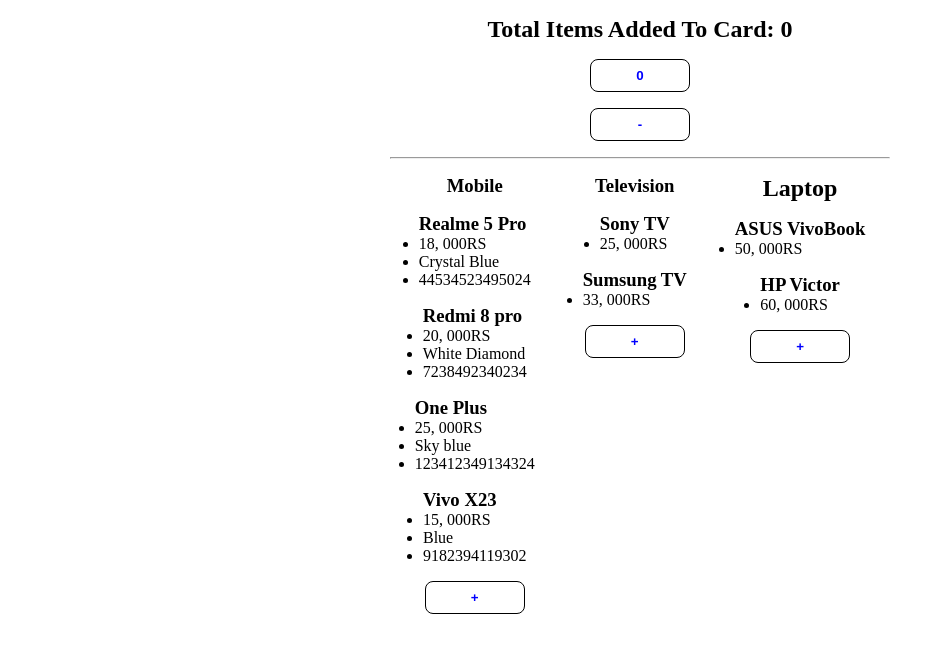
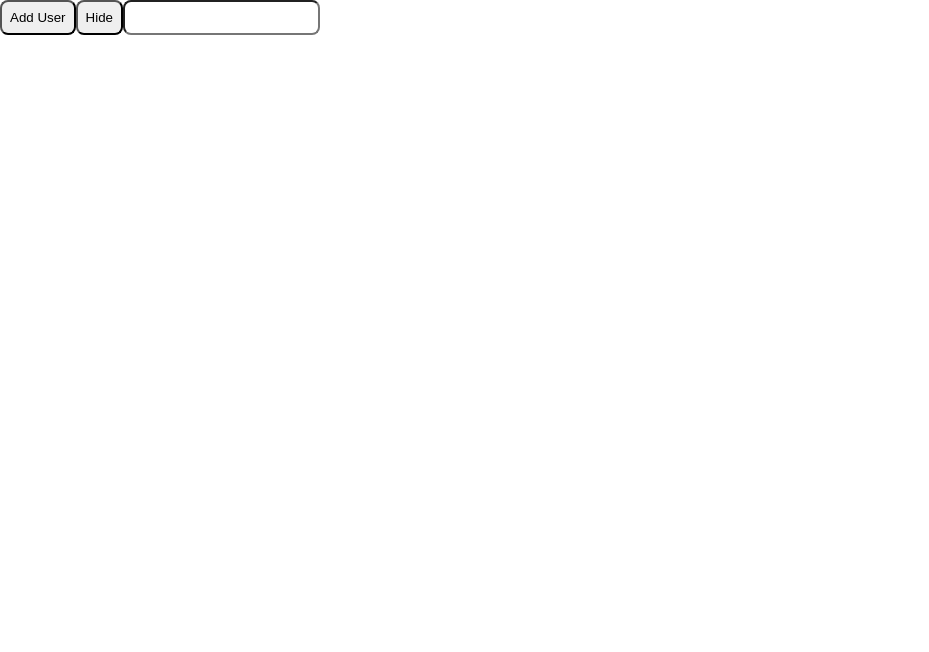
Before and after one commit to astiksayare/React-Doc, a React (Vite) app in the folder React-Master/react-master-jsx/: page / in a window 1280 px wide. Shown: the top 652 px of the page, without its empty margins (0-929 px from the left). Built offline with nearby package versions, Linux system fonts and the light colour scheme.

Commit message:
Added: useRef in React

```diff
--- a/React-Master/react-master-jsx/src/hooks/index.js
+++ b/React-Master/react-master-jsx/src/hooks/index.js
@@ -6,6 +6,7 @@
 import { ReactFrom } from "./state/ReactForm";
 import * as Effect from './effects/index';
 import * as Reducer from './reducer';
+import * as Reference from './reference';
 
 export {
     Counter,
@@ -14,5 +15,6 @@
     InputChange,
     ReactFrom,
     Effect,
-    Reducer
+    Reducer,
+    Reference
 }
--- /dev/null
+++ b/React-Master/react-master-jsx/src/hooks/reference/InputField.jsx
@@ -0,0 +1,42 @@
+import React from "react";
+
+export const InputField = () => {
+
+    const inputRef = React.useRef(); // by default, empty useRef will be undefined
+    const buttonRef = React.useRef();
+
+    const handleHideAndShow = () => {
+        if(buttonRef.current.value === 'Hide') {
+            inputRef.current.style.display = 'none';
+            buttonRef.current.value = 'Show';
+        }else {
+            buttonRef.current.value = "Hide";
+            inputRef.current.style.display = 'block';
+        }
+    }
+
+    const handleClick = () => {
+        console.log(inputRef); // {current: input}
+
+         // focus on the input field
+        inputRef.current.focus();
+
+        // update input field value
+        inputRef.current.value = 'Astik';
+
+        // change color
+        inputRef.current.style.color = 'Red';
+
+        // bold font
+        inputRef.current.style.fontWeight = 'bold';
+    }
+
+    console.log('Rendered only once...');
+    return (
+        <section>
+            <input type="button" value="Add User" onClick={handleClick} />
+            <input type="button" ref={buttonRef} value={'Hide'} onClick={handleHideAndShow}/>
+            <input type="text" ref={inputRef} />
+        </section>
+    )
+}
--- /dev/null
+++ b/React-Master/react-master-jsx/src/hooks/reference/index.js
@@ -0,0 +1,3 @@
+import { InputField } from "./InputField";
+
+export { InputField };
--- a/React-Master/react-master-jsx/src/main.jsx
+++ b/React-Master/react-master-jsx/src/main.jsx
@@ -5,16 +5,18 @@
 import * as Hooks from './hooks/index';
 import { Task } from './Task';
 import * as Portal from './portal';
+import * as Hook from './hooks';
 
 Root.createRoot(document.getElementById('root')).render(
-    <React.StrictMode>
-        {/* <App /> */}
-        {/* <Hooks.ReactFrom /> */}
-        <Task />
-     </React.StrictMode>
+    // <React.StrictMode>
+    //     {/* <App /> */}
+    //     {/* <Hooks.ReactFrom /> */}
+    //     <Task />
+    //  </React.StrictMode>
 
     /* Portal */
     // <Portal.EffectPortal />
     // <Portal.ContextPortal />
     // <Portal.ReducerPortal />
+    <Hook.Reference.InputField />
 );
```
